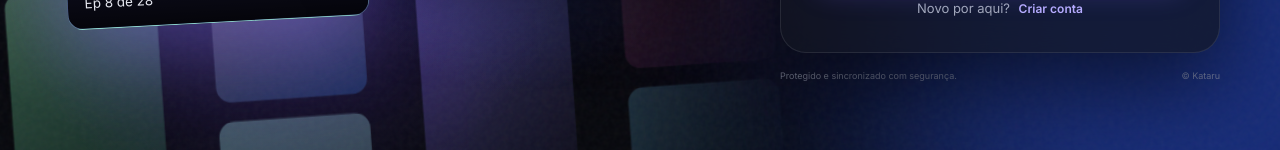
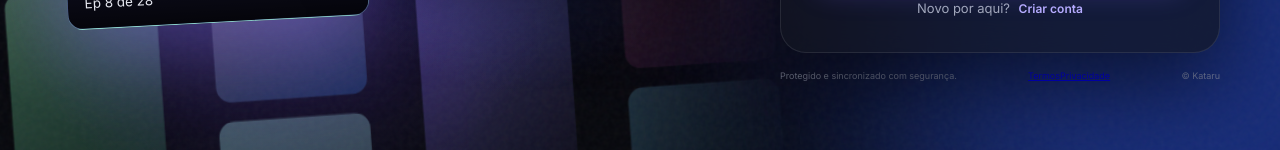
Before and after one commit to PabloRsc/Kataru, a React (Vite) app: page / in a window 1280 px wide. Shown: the part 650-800 px from the top of the page. Built offline with nearby package versions, Linux system fonts and the light colour scheme; no server answers.

Commit message:
feat(auth): add legal links to sign-in footer

```diff
--- a/src/AuthGate.jsx
+++ b/src/AuthGate.jsx
@@ -668,7 +668,7 @@ export default function AuthGate({ children }) {
 
             {notice && isAuthForm && mode !== 'login' && mode !== 'signup' && <AuthFeedback tone="success">{notice}</AuthFeedback>}
           </div>
-          <div className="auth-right-footer"><span>Protegido e sincronizado com segurança.</span><span>© Kataru</span></div>
+          <div className="auth-right-footer"><span>Protegido e sincronizado com segurança.</span><span className="auth-legal-footer-links"><a href="/termos.html" target="_blank" rel="noopener noreferrer">Termos</a><a href="/privacidade.html" target="_blank" rel="noopener noreferrer">Privacidade</a></span><span>© Kataru</span></div>
         </section>
       </div>
       {notice && mode === 'login' && <div className="auth-toast"><CheckCircle2 size={16} />{notice}<button type="button" onClick={() => setNotice('')} aria-label="Fechar"><X size={14} /></button></div>}
```
